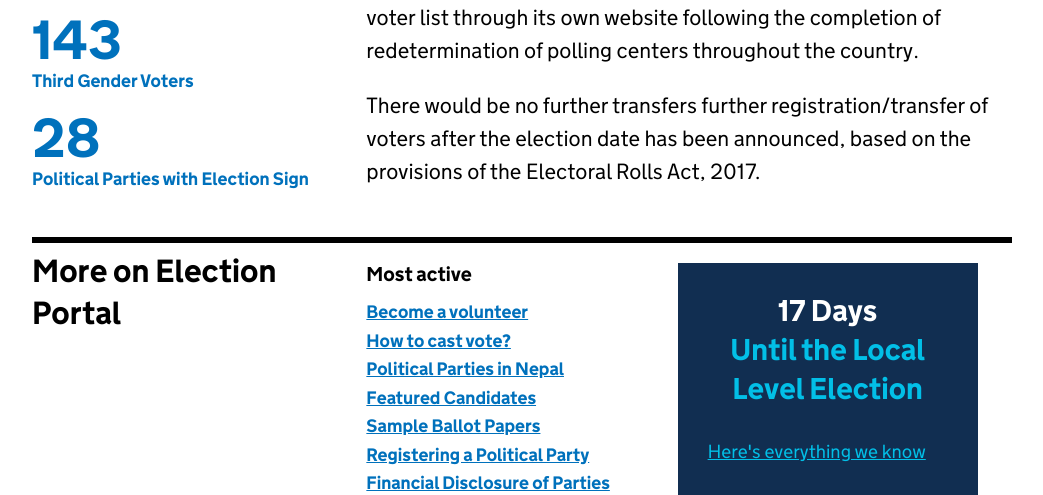
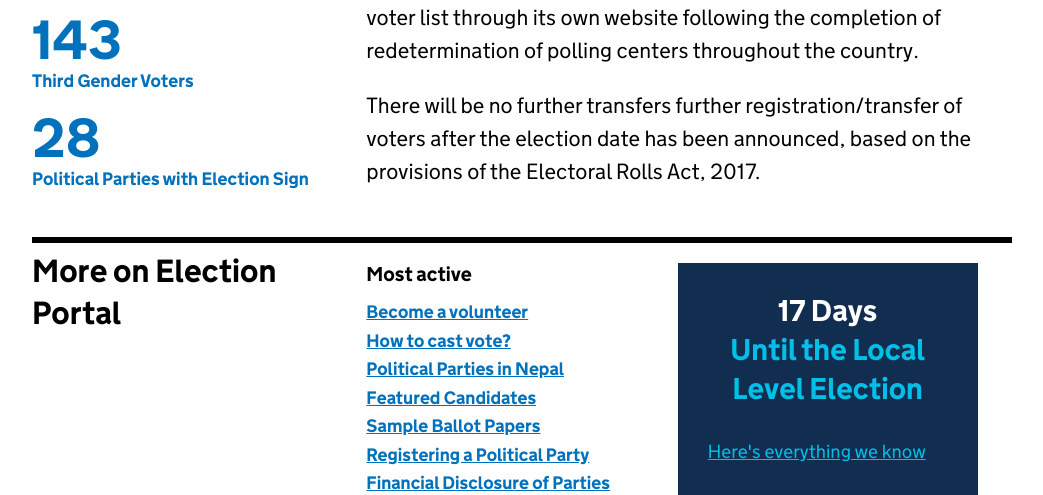
Before and after one commit to NepalGov/ElectionPortal, a Django app: template e2074/templates/index.html in a window 1280 px wide. Shown: the part 683-1178 px from the top of the page, without its empty margins (118-1161 px from the left). Run offline with Django 3.2, Linux system fonts and the light colour scheme; the template is opened without the code that fills it, so the values that code supplies are empty; some libraries are stand-ins or nearby versions.

Commit message:
Update index.html

```diff
--- a/e2074/templates/index.html
+++ b/e2074/templates/index.html
@@ -88,7 +88,7 @@
 <div class="election-width-two-thirds">
 <p class="election-font-lead intro">The Election Commission, Nepal (ECN) has finalized the voter list for the Local Level Election.</p>
 <p class="election-font-lead">According to the final voter list released on 2 March 2017, the total number of voters are 14,054,482. Among them are 7,069,714 men; 6,984,625 women; and 143 third gender. The ECN will publicize the voter list through its own website following the completion of redetermination of polling centers throughout the country.</p>
-<p class="election-font-lead">There would be no further transfers further registration/transfer of voters after the election date has been announced, based on the provisions of the Electoral Rolls Act, 2017.</p>
+<p class="election-font-lead">There will be no further transfers further registration/transfer of voters after the election date has been announced, based on the provisions of the Electoral Rolls Act, 2017.</p>
 </div>
   </div>
 </div><br />
```
